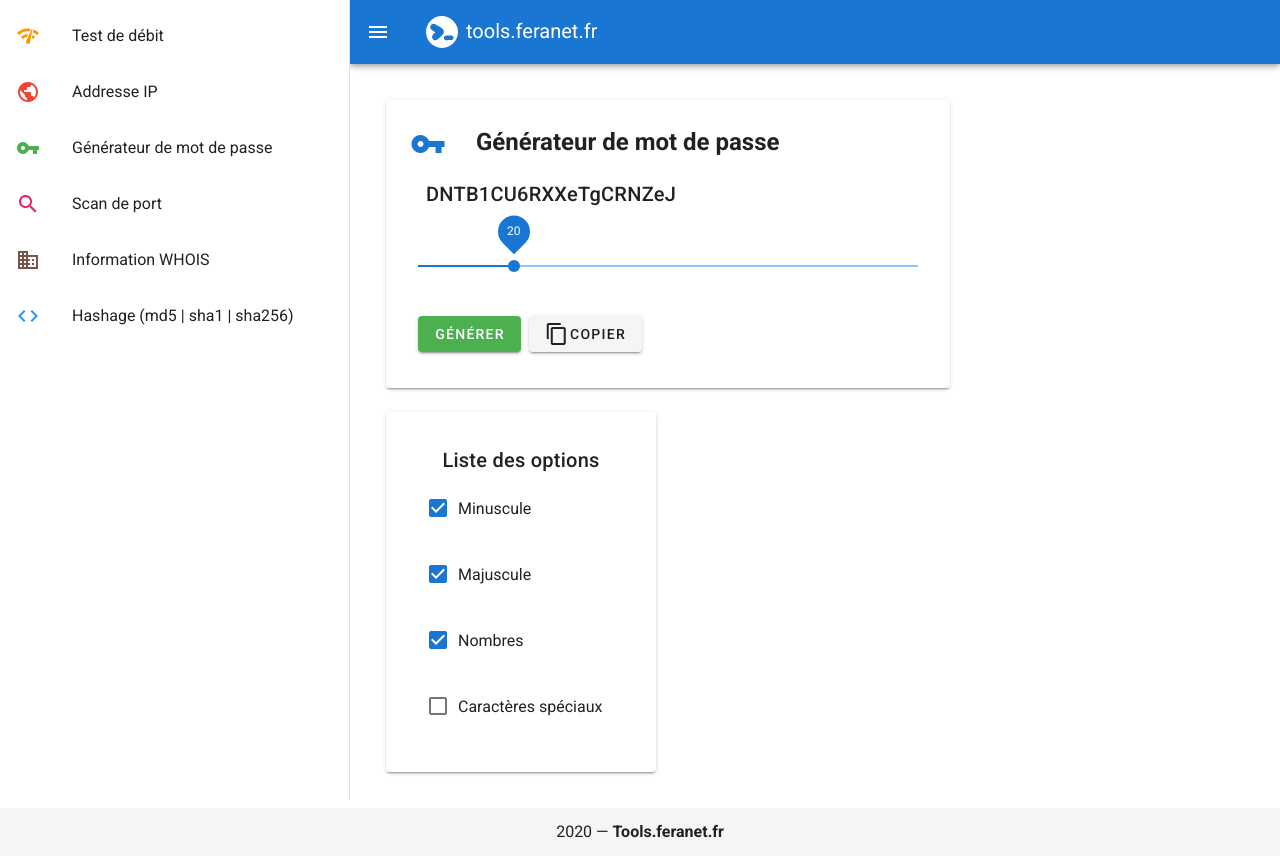
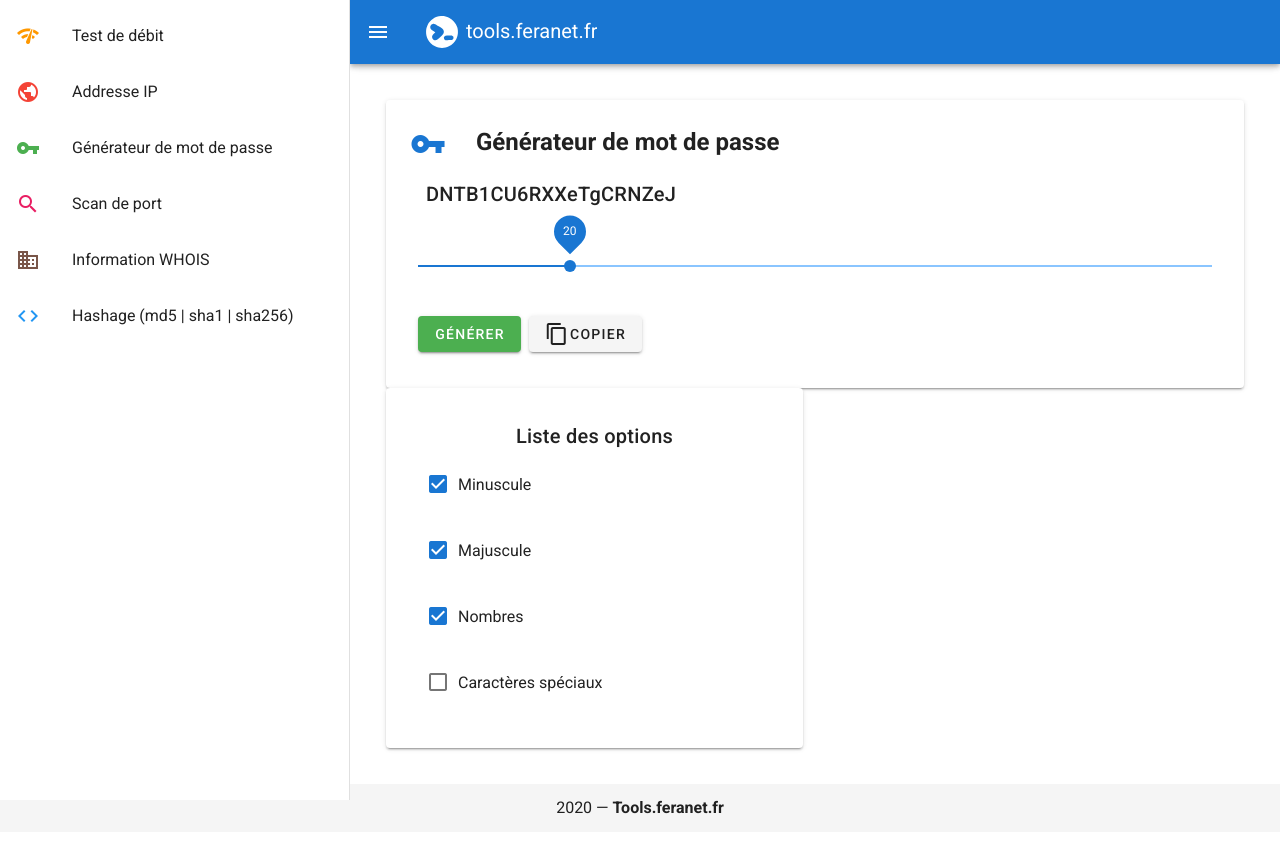
Before and after one commit to debmus/app.feranet.fr, a Vue app: page /Password in a window 1280 px wide. After the commit the page ends 832 px from the top, so only its background shows below. Built offline with nearby package versions, Linux system fonts and the light colour scheme; what vue-clipboard2 would draw is missing.

Commit message:
update: div

```diff
--- a/src/views/Hash.vue
+++ b/src/views/Hash.vue
@@ -1,8 +1,8 @@
 <template>
   <div class="hash">
     <v-container fluid>
-      <v-row>
-        <v-col cols="12" lg="6">
+      <!--       <v-row>
+        <v-col cols="12" lg="6"> -->
       <v-card class="pa-6">
         <h2>
           <v-icon color="primary" large class="mr-6"> code </v-icon> Hashage
@@ -28,9 +28,7 @@
             Executer
           </v-btn>
 
-              <v-btn color="error" class="mr-4" @click="reset">
-                Supprimer
-              </v-btn>
+          <v-btn color="error" class="mr-4" @click="reset"> Supprimer </v-btn>
         </v-form>
 
         <section class="my-6" v-if="show">
@@ -41,8 +39,8 @@
           </v-list-item>
         </section>
       </v-card>
-        </v-col>
-      </v-row>
+      <!--         </v-col>
+      </v-row> -->
     </v-container>
   </div>
 </template>
--- a/src/views/Ip.vue
+++ b/src/views/Ip.vue
@@ -1,8 +1,8 @@
 <template>
   <div class="ip">
     <v-container fluid>
-      <v-row>
-        <v-col cols="12" md="6" lg="4">
+      <!--       <v-row>
+        <v-col cols="12" md="6" lg="4"> -->
       <v-card class="pa-6">
         <h2>
           <v-icon large class="mr-6" color="primary">public</v-icon>Votre
@@ -13,8 +13,7 @@
           <v-card-title>
             <img
               v-bind:src="
-                    'https://api.feranet.fr/flags/' +
-                    infoIiGeoCountry.toLowerCase()
+                'https://api.feranet.fr/flags/' + infoIiGeoCountry.toLowerCase()
               "
               width="28"
               class="mr-2"
@@ -27,8 +26,8 @@
           </v-btn>
         </section>
       </v-card>
-        </v-col>
-      </v-row>
+      <!--         </v-col>
+      </v-row> -->
     </v-container>
   </div>
 </template>
--- a/src/views/Password.vue
+++ b/src/views/Password.vue
@@ -1,8 +1,8 @@
 <template>
   <div class="password">
     <v-container fluid>
-      <v-row>
-        <v-col cols="12" lg="8">
+<!--       <v-row>
+        <v-col cols="12" lg="8"> -->
           <v-card class="pa-6">
             <h2>
               <v-icon color="primary" large class="mr-6"> vpn_key </v-icon>
@@ -51,10 +51,10 @@
               Copier
             </v-btn>
           </v-card>
-        </v-col>
-      </v-row>
+<!--         </v-col>
+      </v-row> -->
       <v-row>
-        <v-col cols="12" md="4" lg="4">
+        <v-col cols="12" md="6" lg="6">
           <v-card class="pa-6">
             <!-- <v-card-actions> -->
             <v-list flat>
--- a/src/views/Scanport.vue
+++ b/src/views/Scanport.vue
@@ -1,12 +1,11 @@
 <template>
   <div class="scanport">
     <v-container fluid>
-      <v-row>
-        <v-col cols="12" lg="6">
+      <!--       <v-row>
+        <v-col cols="12" lg="6"> -->
       <v-card class="pa-6">
         <h2>
-              <v-icon large class="mr-6" color="primary">search</v-icon>Scan de
-              port
+          <v-icon large class="mr-6" color="primary">search</v-icon>Scan de port
         </h2>
 
         <v-form ref="form" v-model="valid" @submit="validate">
@@ -41,9 +40,7 @@
             Executer
           </v-btn>
 
-              <v-btn color="error" class="mr-4" @click="reset">
-                Supprimer
-              </v-btn>
+          <v-btn color="error" class="mr-4" @click="reset"> Supprimer </v-btn>
         </v-form>
 
         <section class="my-6" v-if="errored">
@@ -52,7 +49,6 @@
           </v-alert>
         </section>
 
-            <!-- feranet.fr -->
         <section class="my-6" v-if="formResps">
           <v-card-title>
             <div v-if="formResps.isOpen">
@@ -70,8 +66,8 @@
           </v-card-subtitle>
         </section>
       </v-card>
-        </v-col>
-      </v-row>
+      <!--         </v-col>
+      </v-row> -->
     </v-container>
   </div>
 </template>
--- a/src/views/Whois.vue
+++ b/src/views/Whois.vue
@@ -1,12 +1,12 @@
 <template>
   <div class="whois">
     <v-container fluid>
-      <v-row >
-        <v-col cols="12" lg="6">
+      <!--       <v-row >
+        <v-col cols="12" lg="6"> -->
       <v-card class="pa-6">
         <h2>
-              <v-icon large class="mr-6" color="primary">domain</v-icon
-              >Information WHOIS
+          <v-icon large class="mr-6" color="primary">domain</v-icon>Information
+          WHOIS
         </h2>
 
         <v-form ref="form" v-model="valid" @submit="validate">
@@ -28,9 +28,7 @@
             Executer
           </v-btn>
 
-              <v-btn color="error" class="mr-4" @click="reset">
-                Supprimer
-              </v-btn>
+          <v-btn color="error" class="mr-4" @click="reset"> Supprimer </v-btn>
         </v-form>
 
         <section class="my-6" v-if="errored">
@@ -43,8 +41,8 @@
           <pre>{{ formResps }}</pre>
         </section>
       </v-card>
-        </v-col>
-      </v-row>
+      <!--         </v-col>
+      </v-row> -->
     </v-container>
   </div>
 </template>
```
Also changed, not shown: src/router/index.js (+0 -18 lines), src/views/Home.vue (+0 -10 lines). Lines whose indentation alone changed are shown as unchanged.
